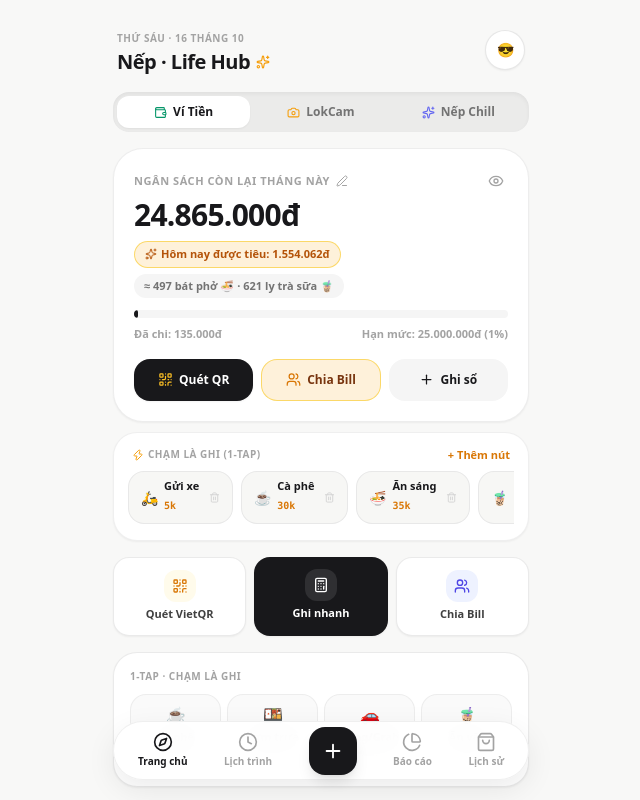
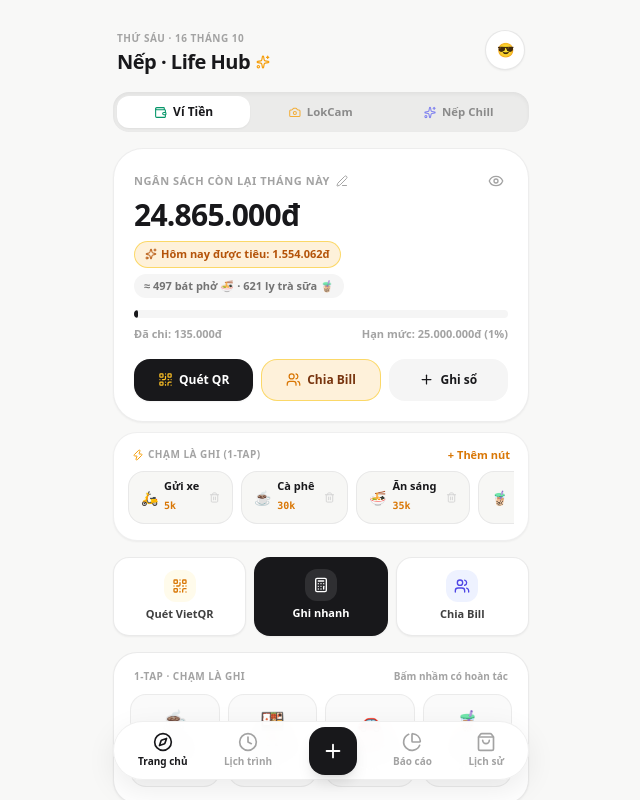
Before and after one commit to tamhihihi/nep-life-hub, a React (Vite) app: page / in a window 1280 px wide. Shown: the top 800 px of the page, without its empty margins (319-959 px from the left). Built offline with nearby package versions, Linux system fonts and the light colour scheme.

Commit message:
feat: complete step 2 with full animations and haptics

```diff
--- a/src/App.tsx
+++ b/src/App.tsx
@@ -20,7 +20,8 @@ import {
   QrCode,
   Calculator,
   Users,
-  ChevronRight
+  ChevronRight,
+  RotateCcw
 } from 'lucide-react';
 import { useAppStore } from './stores/useAppStore';
 import { ExpenseSummaryCard } from './components/expense/ExpenseSummaryCard';
@@ -38,6 +39,15 @@ import { NepMoments } from './components/expense/social/NepMoments';
 import { notifier } from './utils/notificationService';
 import { sounds } from './utils/soundEngine';
 
+// Rung xúc giác chuẩn Haptic cho điện thoại (tự động bỏ qua nếu là máy tính)
+const triggerHaptic = (type: 'light' | 'medium' | 'success' = 'light') => {
+  if (typeof window !== 'undefined' && 'vibrate' in navigator) {
+    if (type === 'light') navigator.vibrate(12);
+    else if (type === 'medium') navigator.vibrate(28);
+    else if (type === 'success') navigator.vibrate([15, 40, 20]);
+  }
+};
+
 export default function App() {
   const store = useAppStore();
   const {
@@ -53,11 +63,15 @@ export default function App() {
     setIsAddScheduleOpen
   } = store;
 
-  // 3 Phân vùng hiển thị tại Trang Chủ
+  // 3 Phân vùng Trang Chủ
   const [hubSection, setHubSection] = useState<'wallet' | 'lokcam' | 'chill'>('wallet');
 
-  // Sheet Cài đặt & Hồ sơ cá nhân
+  // Sheet Cài đặt & Hồ sơ
   const [isSettingsOpen, setIsSettingsOpen] = useState(false);
+
+  // Toast hoàn tác khi bấm 1-Tap
+  const [undoToast, setUndoToast] = useState<{ id: string; text: string } | null>(null);
+  const toastTimeoutRef = useRef<number | null>(null);
 
   const [notiEnabled, setNotiEnabled] = useState(
     typeof window !== 'undefined' && 'Notification' in window && Notification.permission === 'granted'
@@ -94,6 +108,7 @@ export default function App() {
   }, []);
 
   const handleToggleNotification = async () => {
+    triggerHaptic('light');
     sounds.playKeypadTap();
     const granted = await notifier.requestPermission();
     setNotiEnabled(granted);
@@ -107,6 +122,7 @@ export default function App() {
   };
 
   const handleExportBackup = () => {
+    triggerHaptic('success');
     sounds.playChime();
     const rawData = localStorage.getItem('nep_lifehub_v3');
     if (!rawData) return;
@@ -128,6 +144,7 @@ export default function App() {
         const content = event.target?.result as string;
         JSON.parse(content);
         localStorage.setItem('nep_lifehub_v3', content);
+        triggerHaptic('success');
         sounds.playChime();
         window.location.reload();
       } catch {
@@ -137,11 +154,15 @@ export default function App() {
     reader.readAsText(file);
   };
 
-  // Nút tắt ghi nhanh 1-Tap
+  // Nút tắt 1-Tap ghi nhanh + Rung Haptic + Hiện nút Hoàn Tác
   const handleQuickSpend = (amount: number, category: string, note: string) => {
+    triggerHaptic('medium');
     sounds.playKeypadTap();
+
+    const newId = `tx_${Date.now()}`;
     if (typeof (store as any).addTransaction === 'function') {
       (store as any).addTransaction({
+        id: newId,
         amount,
         type: 'expense',
         category,
@@ -149,11 +170,28 @@ export default function App() {
         note,
         dateStr: todayStr,
       });
+
+      if (toastTimeoutRef.current) clearTimeout(toastTimeoutRef.current);
+      setUndoToast({ id: newId, text: `Đã ghi ${category} - ${(amount / 1000).toFixed(0)}k` });
+
+      toastTimeoutRef.current = window.setTimeout(() => {
+        setUndoToast(null);
+      }, 3500);
     }
   };
 
-  // Mở Scanner / Keypad an toàn
+  const handleUndoSpend = () => {
+    if (!undoToast) return;
+    triggerHaptic('light');
+    sounds.playKeypadTap();
+    if (typeof (store as any).deleteTransaction === 'function') {
+      (store as any).deleteTransaction(undoToast.id);
+    }
+    setUndoToast(null);
+  };
+
   const handleOpenScanner = () => {
+    triggerHaptic('light');
     sounds.playKeypadTap();
     if (typeof (store as any).setIsQrOpen === 'function') {
       (store as any).setIsQrOpen(true);
@@ -163,6 +201,7 @@ export default function App() {
   };
 
   const handleOpenKeypad = () => {
+    triggerHaptic('light');
     sounds.playKeypadTap();
     if (typeof (store as any).setIsKeypadOpen === 'function') {
       (store as any).setIsKeypadOpen(true);
@@ -194,10 +233,11 @@ export default function App() {
           <button
             type="button"
             onClick={() => {
+              triggerHaptic('light');
               sounds.playKeypadTap();
               setIsSettingsOpen(true);
             }}
-            className="w-10 h-10 rounded-full bg-white border border-neutral-200/90 shadow-sm flex items-center justify-center text-sm font-black active:scale-90 transition cursor-pointer"
+            className="w-10 h-10 rounded-full bg-white border border-neutral-200/90 shadow-sm flex items-center justify-center text-sm font-black active:scale-90 transition-transform cursor-pointer"
             title="Hồ sơ & Cài đặt"
           >
             <span>😎</span>
@@ -208,18 +248,19 @@ export default function App() {
         <div className="flex-1 space-y-4">
           {activeTab === 'home' && (
             <>
-              {/* THANH CHUYỂN 3 KHÔNG GIAN RIÊNG BIỆT (SEGMENTED CONTROL) */}
+              {/* THANH CHUYỂN 3 KHÔNG GIAN RIÊNG BIỆT (ANIMATED PILLS) */}
               <div className="bg-neutral-200/70 p-1 rounded-2xl grid grid-cols-3 gap-1 shadow-inner">
                 <button
                   type="button"
                   onClick={() => {
+                    triggerHaptic('light');
                     sounds.playKeypadTap();
                     setHubSection('wallet');
                   }}
-                  className={`py-2 rounded-xl text-xs font-black flex items-center justify-center gap-1.5 transition cursor-pointer ${
+                  className={`py-2 rounded-xl text-xs font-black flex items-center justify-center gap-1.5 cursor-pointer transition-all duration-200 active:scale-95 ${
                     hubSection === 'wallet'
-                      ? 'bg-white text-[#18181B] shadow-sm'
-                      : 'text-neutral-500 hover:text-black'
+                      ? 'bg-white text-[#18181B] shadow-sm scale-100'
+                      : 'text-neutral-500 hover:text-black scale-95 opacity-80'
                   }`}
                 >
                   <Wallet size={13} className="text-emerald-600" />
@@ -229,13 +270,14 @@ export default function App() {
                 <button
                   type="button"
                   onClick={() => {
+                    triggerHaptic('light');
                     sounds.playKeypadTap();
                     setHubSection('lokcam');
                   }}
-                  className={`py-2 rounded-xl text-xs font-black flex items-center justify-center gap-1.5 transition cursor-pointer ${
+                  className={`py-2 rounded-xl text-xs font-black flex items-center justify-center gap-1.5 cursor-pointer transition-all duration-200 active:scale-95 ${
                     hubSection === 'lokcam'
-                      ? 'bg-white text-[#18181B] shadow-sm'
-                      : 'text-neutral-500 hover:text-black'
+                      ? 'bg-white text-[#18181B] shadow-sm scale-100'
+                      : 'text-neutral-500 hover:text-black scale-95 opacity-80'
                   }`}
                 >
                   <Camera size={13} className="text-amber-500" />
@@ -245,13 +287,14 @@ export default function App() {
                 <button
                   type="button"
                   onClick={() => {
+                    triggerHaptic('light');
                     sounds.playKeypadTap();
                     setHubSection('chill');
                   }}
-                  className={`py-2 rounded-xl text-xs font-black flex items-center justify-center gap-1.5 transition cursor-pointer ${
+                  className={`py-2 rounded-xl text-xs font-black flex items-center justify-center gap-1.5 cursor-pointer transition-all duration-200 active:scale-95 ${
                     hubSection === 'chill'
-                      ? 'bg-white text-[#18181B] shadow-sm'
-                      : 'text-neutral-500 hover:text-black'
+                      ? 'bg-white text-[#18181B] shadow-sm scale-100'
+                      : 'text-neutral-500 hover:text-black scale-95 opacity-80'
                   }`}
                 >
                   <Sparkles size={13} className="text-indigo-500" />
@@ -261,7 +304,7 @@ export default function App() {
 
               {/* ----- KHÔNG GIAN 1: VÍ TIỀN & CHI TIÊU NHANH ----- */}
               {hubSection === 'wallet' && (
-                <div className="space-y-4 animate-ios-fade">
+                <div className="space-y-4 animate-tab-switch">
                   <ExpenseSummaryCard />
 
                   {/* 3 NÚT HÀNH ĐỘNG GHI CHÉP CHÍNH */}
@@ -269,7 +312,7 @@ export default function App() {
                     <button
                       type="button"
                       onClick={handleOpenScanner}
-                      className="p-3 bg-white rounded-2xl border border-neutral-200/80 shadow-sm flex flex-col items-center gap-1 active:scale-95 transition cursor-pointer"
+                      className="p-3 bg-white rounded-2xl border border-neutral-200/80 shadow-sm flex flex-col items-center gap-1 active:scale-95 transition-transform cursor-pointer"
                     >
                       <div className="w-8 h-8 rounded-xl bg-amber-50 text-amber-600 flex items-center justify-center">
                         <QrCode size={16} />
@@ -280,7 +323,7 @@ export default function App() {
                     <button
                       type="button"
                       onClick={handleOpenKeypad}
-                      className="p-3 bg-[#18181B] text-white rounded-2xl shadow-sm flex flex-col items-center gap-1 active:scale-95 transition cursor-pointer"
+                      className="p-3 bg-[#18181B] text-white rounded-2xl shadow-sm flex flex-col items-center gap-1 active:scale-95 transition-transform cursor-pointer"
                     >
                       <div className="w-8 h-8 rounded-xl bg-white/10 text-white flex items-center justify-center">
                         <Calculator size={16} />
@@ -291,7 +334,7 @@ export default function App() {
                     <button
                       type="button"
                       onClick={handleOpenKeypad}
-                      className="p-3 bg-white rounded-2xl border border-neutral-200/80 shadow-sm flex flex-col items-center gap-1 active:scale-95 transition cursor-pointer"
+                      className="p-3 bg-white rounded-2xl border border-neutral-200/80 shadow-sm flex flex-col items-center gap-1 active:scale-95 transition-transform cursor-pointer"
                     >
                       <div className="w-8 h-8 rounded-xl bg-indigo-50 text-indigo-600 flex items-center justify-center">
                         <Users size={16} />
@@ -300,12 +343,15 @@ export default function App() {
                     </button>
                   </div>
 
-                  {/* DẢI 1-TAP GHI NHANH */}
+                  {/* DẢI 1-TAP GHI NHANH VỚI PHẢN HỒI CHẠM */}
                   <div className="bg-white rounded-3xl p-4 border border-neutral-200/80 shadow-sm space-y-2.5">
-                    <span className="text-[10px] font-black uppercase tracking-wider text-neutral-400 block">
-                      1-Tap · Chạm là ghi
-                    </span>
-                    <div className="grid grid-cols-4 gap-1.5">
+                    <div className="flex justify-between items-center px-1">
+                      <span className="text-[10px] font-black uppercase tracking-wider text-neutral-400">
+                        1-Tap · Chạm là ghi
+                      </span>
+                      <span className="text-[10px] font-bold text-neutral-400">Bấm nhầm có hoàn tác</span>
+                    </div>
+                    <div className="grid grid-cols-4 gap-2">
                       {[
                         { name: 'Cà phê', cost: 30000, icon: '☕' },
                         { name: 'Cơm trưa', cost: 40000, icon: '🍱' },
@@ -316,11 +362,11 @@ export default function App() {
                           key={item.name}
                           type="button"
                           onClick={() => handleQuickSpend(item.cost, item.name, item.name)}
-                          className="p-2 rounded-2xl bg-neutral-50 hover:bg-neutral-100 border border-neutral-200/60 flex flex-col items-center gap-0.5 active:scale-90 transition cursor-pointer"
+                          className="py-3 px-1 rounded-2xl bg-neutral-50 hover:bg-neutral-100 border border-neutral-200/70 flex flex-col items-center gap-1 active:scale-90 active:bg-amber-100 transition-all cursor-pointer"
                         >
-                          <span className="text-base">{item.icon}</span>
-                          <span className="text-[11px] font-extrabold text-[#18181B]">{item.name}</span>
-                          <span className="text-[9px] text-neutral-400 font-mono">{(item.cost / 1000).toFixed(0)}k</span>
+                          <span className="text-xl">{item.icon}</span>
+                          <span className="text-[11px] font-black text-[#18181B]">{item.name}</span>
+                          <span className="text-[10px] text-neutral-400 font-bold font-mono">{(item.cost / 1000).toFixed(0)}k</span>
                         </button>
                       ))}
                     </div>
@@ -359,24 +405,25 @@ export default function App() {
 
               {/* ----- KHÔNG GIAN 2: MẠNG XÃ HỘI LOKCAM ----- */}
               {hubSection === 'lokcam' && (
-                <div className="animate-ios-fade">
+                <div className="animate-tab-switch">
                   <NepMoments />
                 </div>
               )}
 
               {/* ----- KHÔNG GIAN 3: NẾP CHILL & LỊCH TRÌNH ----- */}
               {hubSection === 'chill' && (
-                <div className="space-y-4 animate-ios-fade">
+                <div className="space-y-4 animate-tab-switch">
                   <EveningWhisperCard />
 
                   <div className="grid grid-cols-2 gap-3">
                     <button
                       type="button"
                       onClick={() => {
+                        triggerHaptic('light');
                         sounds.playKeypadTap();
                         if (typeof setIsFoodOpen === 'function') setIsFoodOpen(true);
                       }}
-                      className="bg-[#18181B] text-white p-4 rounded-3xl flex flex-col justify-between text-left active:scale-95 transition h-28 shadow-sm cursor-pointer"
+                      className="bg-[#18181B] text-white p-4 rounded-3xl flex flex-col justify-between text-left active:scale-95 transition-transform h-28 shadow-sm cursor-pointer"
                     >
                       <div className="w-8 h-8 rounded-xl bg-white/15 flex items-center justify-center text-amber-300">
                         <Utensils size={16} />
@@ -390,10 +437,11 @@ export default function App() {
                     <button
                       type="button"
                       onClick={() => {
+                        triggerHaptic('light');
                         sounds.playKeypadTap();
                         if (typeof setIsEveningOpen === 'function') setIsEveningOpen(true);
                       }}
-                      className="bg-white border border-neutral-200/80 p-4 rounded-3xl flex flex-col justify-between text-left active:scale-95 transition h-28 shadow-sm cursor-pointer"
+                      className="bg-white border border-neutral-200/80 p-4 rounded-3xl flex flex-col justify-between text-left active:scale-95 transition-transform h-28 shadow-sm cursor-pointer"
                     >
                       <div className="w-8 h-8 rounded-xl bg-indigo-50 flex items-center justify-center text-indigo-500">
                         <Moon size={16} />
@@ -413,6 +461,7 @@ export default function App() {
                       <button
                         type="button"
                         onClick={() => {
+                          triggerHaptic('light');
                           sounds.playKeypadTap();
                           if (typeof setIsAddScheduleOpen === 'function') setIsAddScheduleOpen(true);
                         }}
@@ -429,10 +478,11 @@ export default function App() {
                         <div
                           key={item.id}
                           onClick={() => {
+                            triggerHaptic('light');
                             sounds.playKeypadTap();
                             if (typeof toggleScheduleItem === 'function') toggleScheduleItem(item.id);
                           }}
-                          className="flex items-center justify-between p-2.5 rounded-2xl bg-[#F8F8F7] border border-neutral-200/50 cursor-pointer active:scale-98 transition"
+                          className="flex items-center justify-between p-2.5 rounded-2xl bg-[#F8F8F7] border border-neutral-200/50 cursor-pointer active:scale-98 transition-transform"
                         >
                           <div className="flex items-center gap-2.5">
                             <span className="text-xs font-bold text-neutral-400 w-10 font-mono">{item.startTime}</span>
@@ -459,10 +509,26 @@ export default function App() {
           {activeTab === 'report' && <ReportView />}
         </div>
 
+        {/* ================= TOAST HOÀN TÁC 1-TAP NỔI ================= */}
+        {undoToast && (
+          <div className="fixed bottom-24 inset-x-4 max-w-sm mx-auto z-40 bg-[#18181B] text-white px-4 py-3 rounded-2xl shadow-2xl flex items-center justify-between border border-white/10 animate-sheet-spring">
+            <span className="text-xs font-bold text-neutral-200">
+              ✓ {undoToast.text}
+            </span>
+            <button
+              type="button"
+              onClick={handleUndoSpend}
+              className="px-2.5 py-1 bg-amber-400 hover:bg-amber-300 text-black text-[11px] font-black rounded-xl flex items-center gap-1 active:scale-95 transition-transform cursor-pointer"
+            >
+              <RotateCcw size={12} /> Hoàn tác
+            </button>
+          </div>
+        )}
+
         {/* ================= MODAL CÀI ĐẶT & HỒ SƠ ================= */}
         {isSettingsOpen && (
-          <div className="fixed inset-0 z-50 bg-black/60 backdrop-blur-sm flex items-end sm:items-center justify-center p-0 sm:p-4 animate-ios-fade">
-            <div className="w-full max-w-sm bg-[#F8F8F7] rounded-t-[36px] sm:rounded-[36px] p-6 shadow-2xl relative border border-neutral-200 animate-ios-sheet space-y-4 max-h-[85vh] overflow-y-auto no-scrollbar">
+          <div className="fixed inset-0 z-50 bg-black/60 backdrop-blur-sm flex items-end sm:items-center justify-center p-0 sm:p-4 animate-tab-switch">
+            <div className="w-full max-w-sm bg-[#F8F8F7] rounded-t-[36px] sm:rounded-[36px] p-6 shadow-2xl relative border border-neutral-200 animate-sheet-spring space-y-4 max-h-[85vh] overflow-y-auto no-scrollbar">
               <div className="flex justify-between items-center">
                 <div>
                   <span className="text-[10px] font-black uppercase tracking-wider text-amber-600 block">
@@ -492,7 +558,7 @@ export default function App() {
               <div className="bg-white rounded-3xl p-2 border border-neutral-200/80 shadow-sm divide-y divide-neutral-100">
                 <div
                   onClick={handleToggleNotification}
-                  className="flex items-center justify-between p-3 cursor-pointer hover:bg-neutral-50 rounded-2xl transition"
+                  className="flex items-center justify-between p-3 cursor-pointer hover:bg-neutral-50 rounded-2xl transition-colors"
                 >
                   <div className="flex items-center gap-3">
                     <div className="w-8 h-8 rounded-xl bg-amber-50 text-amber-600 flex items-center justify-center">
@@ -510,7 +576,7 @@ export default function App() {
 
                 <div
                   onClick={handleExportBackup}
-                  className="flex items-center justify-between p-3 cursor-pointer hover:bg-neutral-50 rounded-2xl transition"
+                  className="flex items-center justify-between p-3 cursor-pointer hover:bg-neutral-50 rounded-2xl transition-colors"
                 >
                   <div className="flex items-center gap-3">
                     <div className="w-8 h-8 rounded-xl bg-blue-50 text-blue-600 flex items-center justify-center">
@@ -526,7 +592,7 @@ export default function App() {
 
                 <div
                   onClick={() => fileInputRef.current?.click()}
-                  className="flex items-center justify-between p-3 cursor-pointer hover:bg-neutral-50 rounded-2xl transition"
+                  className="flex items-center justify-between p-3 cursor-pointer hover:bg-neutral-50 rounded-2xl transition-colors"
                 >
                   <div className="flex items-center gap-3">
                     <div className="w-8 h-8 rounded-xl bg-emerald-50 text-emerald-600 flex items-center justify-center">
@@ -550,7 +616,7 @@ export default function App() {
 
               <div className="text-center pt-2">
                 <span className="text-[10px] font-bold text-neutral-400">
-                  Nếp · Life Hub v3.2 · Thiết kế tối giản
+                  Nếp · Life Hub v3.3 · Giao diện chuyển động mượt
                 </span>
               </div>
             </div>
--- a/src/index.css
+++ b/src/index.css
@@ -40,3 +40,70 @@ body {
 .animate-ios-fade {
   animation: iosFadeIn 0.22s ease-out forwards;
 }
+/* ================= HỆ THỐNG ANIMATION CHUẨN APPLE iOS ================= */
+
+/* 1. Đường cong lò xo (Apple Spring Curve) */
+:root {
+  --spring-easing: cubic-bezier(0.16, 1, 0.3, 1);
+  --smooth-easing: cubic-bezier(0.4, 0, 0.2, 1);
+}
+
+/* 2. Hiệu ứng trượt nở (Fade & Scale Up) khi chuyển tab */
+@keyframes iosFadeScale {
+  0% {
+    opacity: 0;
+    transform: scale(0.96) translateY(8px);
+  }
+  100% {
+    opacity: 1;
+    transform: scale(1) translateY(0);
+  }
+}
+
+/* 3. Hiệu ứng Bottom Sheet trượt từ đáy lên có độ nảy nhẹ */
+@keyframes iosSheetSlideUp {
+  0% {
+    opacity: 0;
+    transform: translateY(100%);
+  }
+  100% {
+    opacity: 1;
+    transform: translateY(0);
+  }
+}
+
+/* 4. Hiệu ứng nảy nhẹ khi bấm 1-Tap (Pop Bounce) */
+@keyframes popBounce {
+  0% { transform: scale(1); }
+  40% { transform: scale(0.92); }
+  80% { transform: scale(1.04); }
+  100% { transform: scale(1); }
+}
+
+/* 5. Hiệu ứng thở nhẹ phát sáng (Ambient Glow) cho nút chính */
+@keyframes subtlePulse {
+  0%, 100% { transform: scale(1); opacity: 1; }
+  50% { transform: scale(1.02); opacity: 0.95; }
+}
+
+/* Các Class tiện ích để gắn vào React */
+.animate-tab-switch {
+  animation: iosFadeScale 0.28s var(--spring-easing) both;
+}
+
+.animate-sheet-spring {
+  animation: iosSheetSlideUp 0.35s var(--spring-easing) both;
+}
+
+.animate-pop {
+  animation: popBounce 0.3s var(--spring-easing);
+}
+
+.animate-glow {
+  animation: subtlePulse 3s ease-in-out infinite;
+}
+
+/* Hiệu ứng chuyển động mượt mà cho các phần tử đổi màu hoặc kích thước */
+.smooth-transition {
+  transition: all 0.25s var(--smooth-easing);
+}
```
